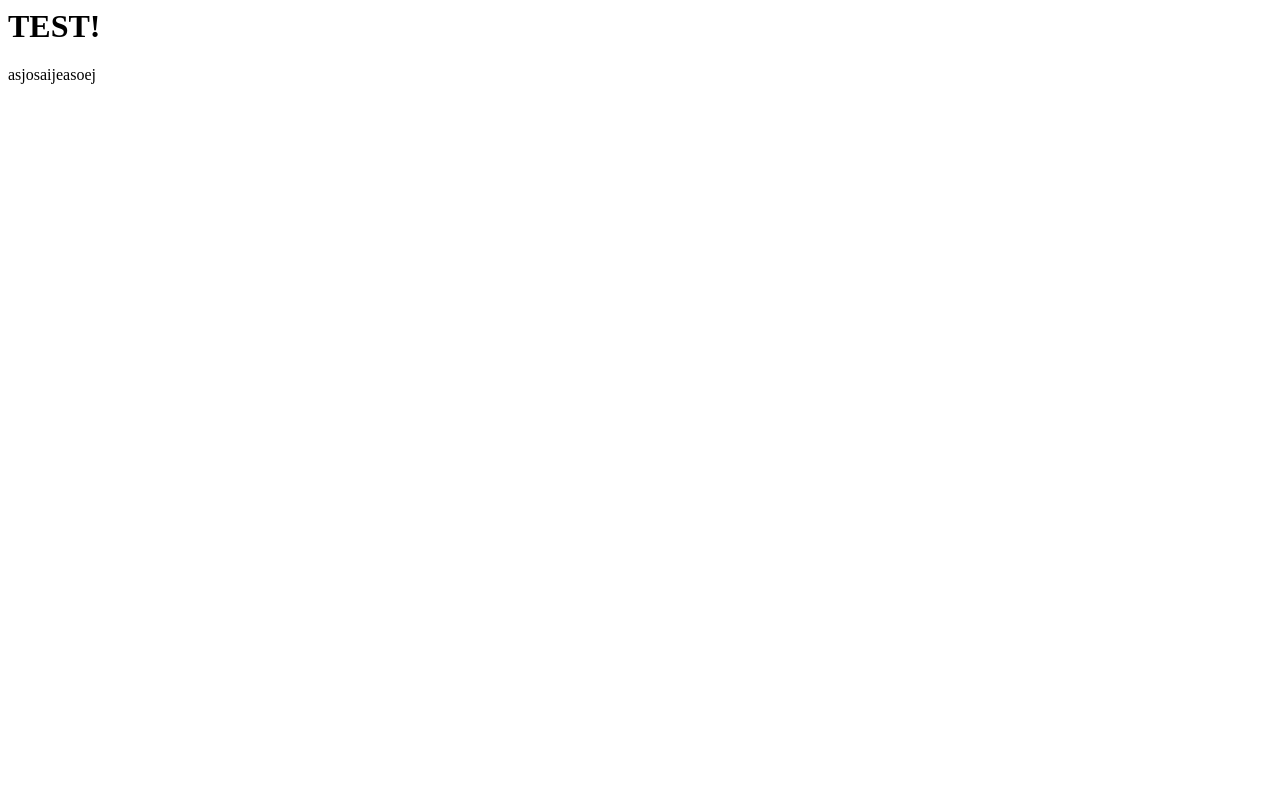
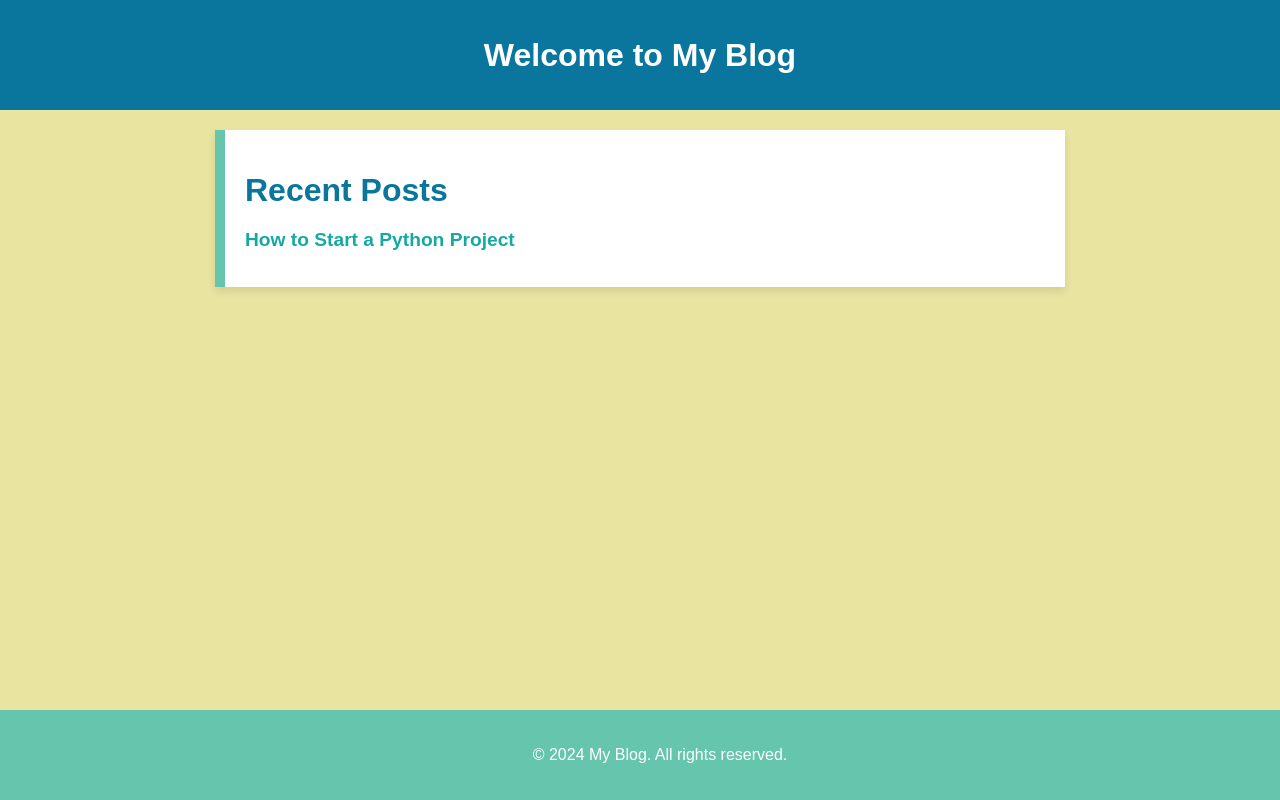
Before and after one commit to alexguimenti/alexguimenti.github.io, a plain HTML site: page index.html in a window 1280 px wide. Drawn offline with Linux system fonts and the light colour scheme.

Commit message:
Update index.html

```diff
--- a/index.html
+++ b/index.html
@@ -1,2 +1,112 @@
-<h1>TEST!</h1>
-asjosaijeasoej
+<!DOCTYPE html>
+<html lang="pt-BR">
+<head>
+    <meta charset="UTF-8">
+    <meta name="viewport" content="width=device-width, initial-scale=1.0">
+    <meta http-equiv="X-UA-Compatible" content="IE=edge">
+    <title>Meu Blog</title>
+    <style>
+        /* Estilos Gerais */
+        body {
+            font-family: Arial, sans-serif;
+            margin: 0;
+            padding: 0;
+            background-color: #EAE4A1; /* Tom amarelo suave para o fundo */
+            color: #245A65; /* Tom mais escuro da paleta para o texto */
+        }
+
+        header {
+            background-color: #0A769E; /* Tom azul mais escuro */
+            color: white;
+            padding: 1rem;
+            text-align: center;
+        }
+
+        main {
+            max-width: 800px;
+            margin: 20px auto;
+            padding: 20px;
+            background-color: white;
+            box-shadow: 0 4px 8px rgba(0, 0, 0, 0.1);
+            border-left: 10px solid #66C5AD; /* Tom verde claro */
+        }
+
+        h1.recent {
+          color: #0A769E
+        }
+
+        h1 {
+            font-size: 2rem;
+            color: white; /* Tom verde médio */
+            margin-bottom: 20px;
+        }
+
+        .post-list {
+            list-style-type: none;
+            padding: 0;
+        }
+
+        .post-list li {
+            margin-bottom: 15px;
+        }
+
+        .post-list a {
+            text-decoration: none;
+            color: #15A9A3; /* Tom verde água para os links */
+            font-weight: bold;
+            font-size: 1.2rem;
+        }
+
+        .post-list a:hover {
+            text-decoration: underline;
+            color: #0A769E; /* Azul mais escuro no hover */
+        }
+
+        footer {
+            text-align: center;
+            padding: 20px;
+            background-color: #66C5AD; /* Tom verde claro */
+            color: white;
+            position: fixed;
+            bottom: 0;
+            width: 100%;
+        }
+
+
+
+        @media (max-width: 768px) {
+            main {
+                margin: 10px;
+                padding: 15px;
+            }
+
+            h1 {
+                font-size: 1.5rem;
+            }
+
+            .post-list a {
+                font-size: 1rem;
+            }
+        }
+    </style>
+</head>
+<body>
+
+<header>
+    <h1>Welcome to My Blog</h1>
+</header>
+
+<main>
+    <h1 class='recent'>Recent Posts</h1>
+    <ul class="post-list">
+        <li><a href="post1.html">How to Start a Python Project</a></li>
+    </ul>
+</main>
+
+<footer>
+    <p>&copy; 2024 My Blog. All rights reserved.</p>
+</footer>
+
+</body>
+
+</html>
```
